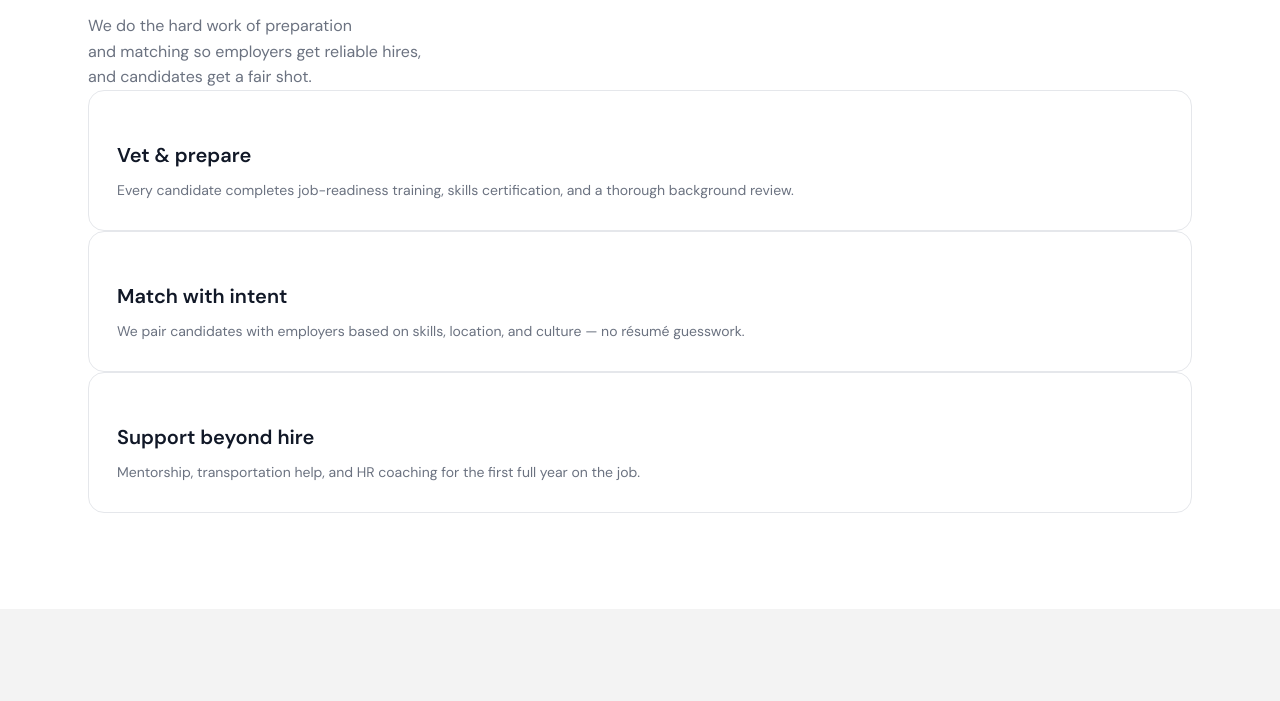
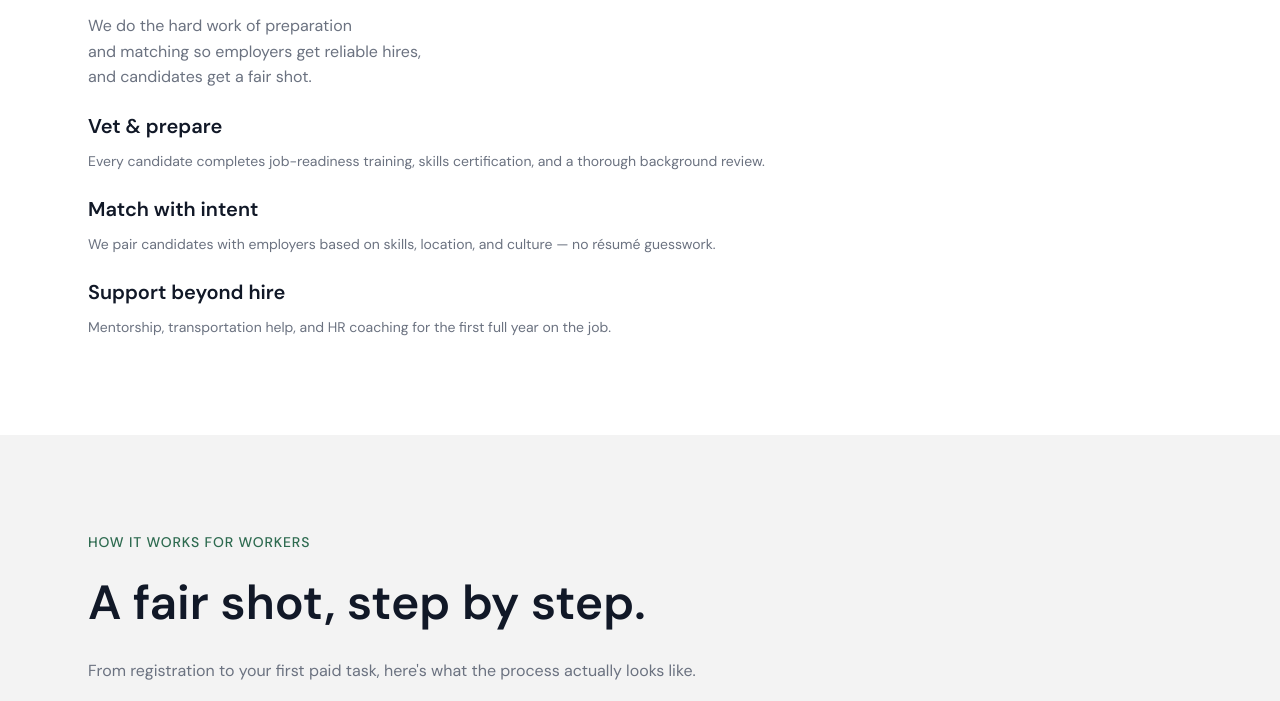
Before and after one commit to jamesjnr1/BeyondX-Landing, a website: page index.html in a window 1280 px wide. Shown: the part 1154-1855 px from the top of the page. Drawn offline with Linux system fonts and the light colour scheme.

Commit message:
Update index.html

```diff
--- a/index.html
+++ b/index.html
@@ -184,7 +184,7 @@ section.pad { padding: 6rem 0; }
 
 /* ── HOW ── */
 .how-grid {  }
-.how-card { border-radius: 1rem; border: 1px solid var(--border); padding: 1.75rem; }
+.how-card {  }
 .how-card-top { display: none; align-items: center; justify-content: flex-end; }
 .how-num { font-size: 1.5rem; font-weight: 700; color: var(--muted-foreground); }
 .how-card h3 { margin-top: 1.25rem; font-size: 1.25rem; font-weight: 600; }
```
